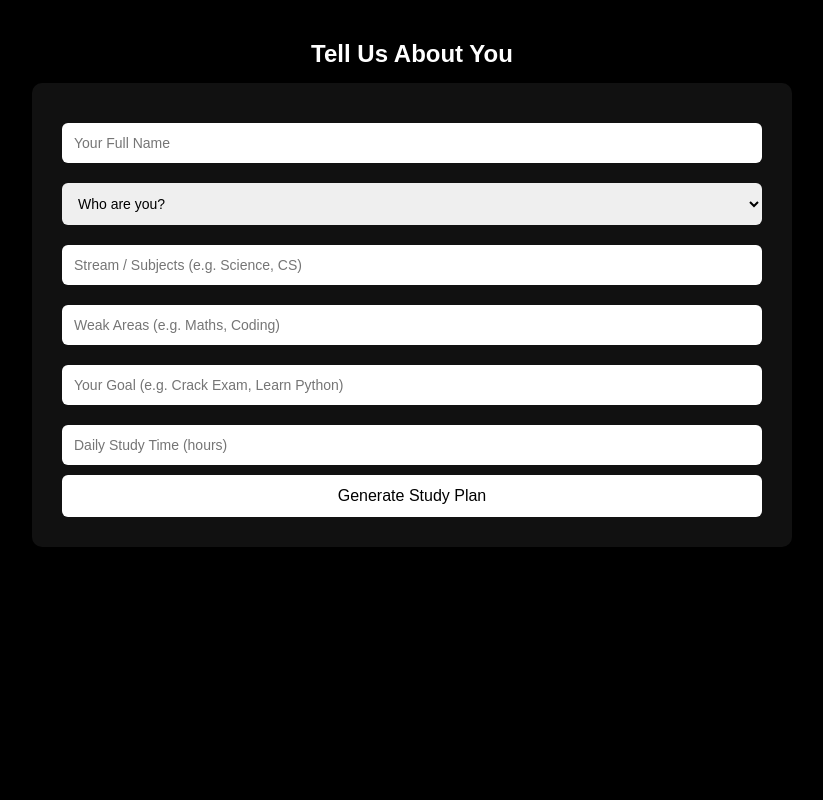
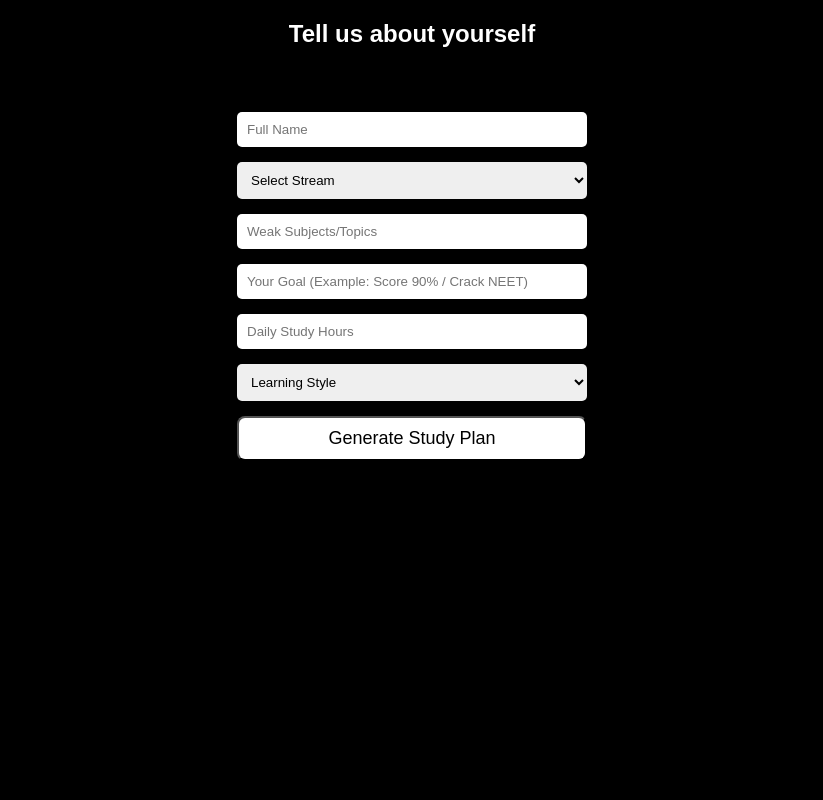
Before and after one commit to jhajhariaanandi100-100/GrowIQ, a Flask app: page /form in a window 1280 px wide. Shown: the whole page, without its empty margins (228-1051 px from the left). Run offline with Flask 3, Linux system fonts and the light colour scheme.

Commit message:
changes for better website

```diff
--- a/static/style.css
+++ b/static/style.css
@@ -1,71 +1,47 @@
-* {
+body {
+    background: #000;
+    color: #fff;
+    font-family: Arial, sans-serif;
     margin: 0;
     padding: 0;
-    box-sizing: border-box;
-    font-family: Arial, sans-serif;
 }
 
-body {
-    background-color: #000;
-    color: #fff;
-    min-height: 100vh;
+.center {
+    text-align: center;
+    margin-top: 15%;
 }
 
-/* Center container */
-.container {
-    max-width: 800px;
-    margin: auto;
-    padding: 40px 20px;
-    text-align: center;
-}
-
-/* Logo */
-.logo {
-    width: 120px;
-    margin-bottom: 20px;
-}
-
-/* Headings */
-h1, h2, h3 {
-    color: #ffffff;
-    margin-bottom: 15px;
-}
-
-/* Paragraph */
-p {
-    color: #dddddd;
-    margin-bottom: 20px;
-}
-
-/* Form */
-form {
-    background: #111;
-    padding: 30px;
-    border-radius: 10px;
-}
-
-/* Inputs */
-input, select, textarea {
-    width: 100%;
-    padding: 12px;
-    margin: 10px 0;
-    border-radius: 6px;
-    border: none;
-    font-size: 14px;
-}
-
-/* Button */
 button {
-    width: 100%;
-    padding: 12px;
-    background: #ffffff;
-    color: #000;
-    border: none;
-    border-radius: 6px;
-    font-size: 16px;
+    padding: 10px 30px;
+    background: white;
+    color: black;
+    border-radius: 8px;
+    font-size: 18px;
     cursor: pointer;
 }
 
 button:hover {
-    background: #dddddd;
+    background: #ddd;
 }
+
+.form-container {
+    width: 350px;
+    margin: 5% auto;
+    display: flex;
+    flex-direction: column;
+    gap: 15px;
+}
+
+input, select {
+    padding: 10px;
+    border-radius: 5px;
+    border: none;
+}
+
+.plan-box {
+    width: 80%;
+    margin: 40px auto;
+    background: #111;
+    padding: 20px;
+    border-radius: 10px;
+}
--- a/templates/form.html
+++ b/templates/form.html
@@ -1,36 +1,41 @@
 <!DOCTYPE html>
 <html>
 <head>
-    <title>Student Details</title>
-    <link rel="stylesheet" href="{{ url_for('static', filename='style.css') }}">
+    <title>Student Form</title>
+    <link rel="stylesheet" href="../static/style.css">
 </head>
 <body>
+<h2 style="text-align:center;">Tell us about yourself</h2>
 
-<div class="container">
-    <h2>Tell Us About You</h2>
+<form action="/generate-plan" method="POST" class="form-container">
 
-    <form method="POST" action="/generate-plan">
+<input type="text" name="name" placeholder="Full Name" required>
 
-        <input type="text" name="name" placeholder="Your Full Name" required>
+<select name="stream" required>
+  <option value="">Select Stream</option>
+  <option>Science</option>
+  <option>Commerce</option>
+  <option>Arts</option>
+  <option>Engineering / BTech / CS</option>
+  <option>Medical / NEET</option>
+</select>
 
-        <select name="student_type" required>
-            <option value="">Who are you?</option>
-            <option>School Student</option>
-            <option>College Student</option>
-        </select>
+<input type="text" name="weak_areas" placeholder="Weak Subjects/Topics">
 
-        <input type="text" name="stream" placeholder="Stream / Subjects (e.g. Science, CS)">
+<input type="text" name="goal" placeholder="Your Goal (Example: Score 90% / Crack NEET)" required>
 
-        <input type="text" name="weak_areas" placeholder="Weak Areas (e.g. Maths, Coding)">
+<input type="number" name="daily_time" placeholder="Daily Study Hours" min="1" max="12" required>
 
-        <input type="text" name="goal" placeholder="Your Goal (e.g. Crack Exam, Learn Python)">
+<select name="learning_style" required>
+  <option value="">Learning Style</option>
+  <option>Visual (Videos/Diagrams)</option>
+  <option>Auditory (Listening)</option>
+  <option>Reading/Writing</option>
+  <option>Kinesthetic (Hands-on)</option>
+</select>
 
-        <input type="number" name="daily_time" placeholder="Daily Study Time (hours)">
-
-        <button type="submit">Generate Study Plan</button>
-
-    </form>
-</div>
+<button type="submit">Generate Study Plan</button>
+</form>
 
 </body>
 </html>
--- a/web.py
+++ b/web.py
@@ -16,25 +16,36 @@ def form():
 def generate_plan():
     data = request.form.to_dict()
 
+    # Save data to JSON
+    students = []
     if os.path.exists(DATA_FILE):
-        with open(DATA_FILE) as f:
-            students = json.load(f)
-    else:
-        students = []
+        students = json.load(open(DATA_FILE, "r"))
+    students.append(data)
+    json.dump(students, open(DATA_FILE, "w"), indent=4)
 
-    students.append(data)
+    # Generate study plan message
+    plan = f"""
+    🌱 GrowIQ Personalized Study Plan
 
-    with open(DATA_FILE, "w") as f:
-        json.dump(students, f, indent=4)
+    👤 Name: {data['name']}
+    📚 Stream: {data['stream']}
+    🎯 Goal: {data['goal']}
+    🕒 Daily Study Time: {data['daily_time']} hrs/day
+    🧠 Learning Style: {data['learning_style']}
+    ❌ Weak Areas: {data['weak_areas']}
 
-    plan = f"""
-    Goal: {data.get('goal')}
-    Stream: {data.get('stream')}
-    Weak Areas: {data.get('weak_areas')}
-    Daily Time: {data.get('daily_time')} hrs
+    🔥 Weekly Strategy
+    - Mon-Wed: Focus on {data['weak_areas']} (60% of study time)
+    - Thu-Fri: Concept Revision + Practice Questions
+    - Saturday: Mock Test + Mistake Analysis
+    - Sunday: Chill + Light Revision (1 hour)
+
+    ⭐ Remember: Consistency > Perfection
     """
 
-    return render_template("plan.html", plan=plan)
+    return render_template("plan.html", plan=plan, data=data)
+
 
 if __name__ == "__main__":
-    app.run()
+    port = int(os.environ.get("PORT", 10000))
+    app.run(host="0.0.0.0", port=port)
```
Also changed, not shown: templates/index.html (+6 -15 lines), templates/plan.html (+6 -18 lines).
